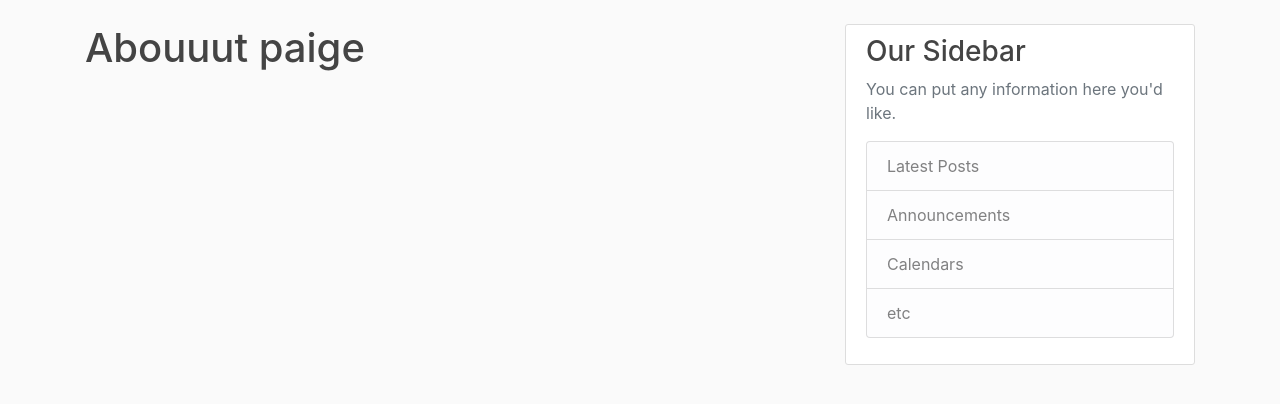
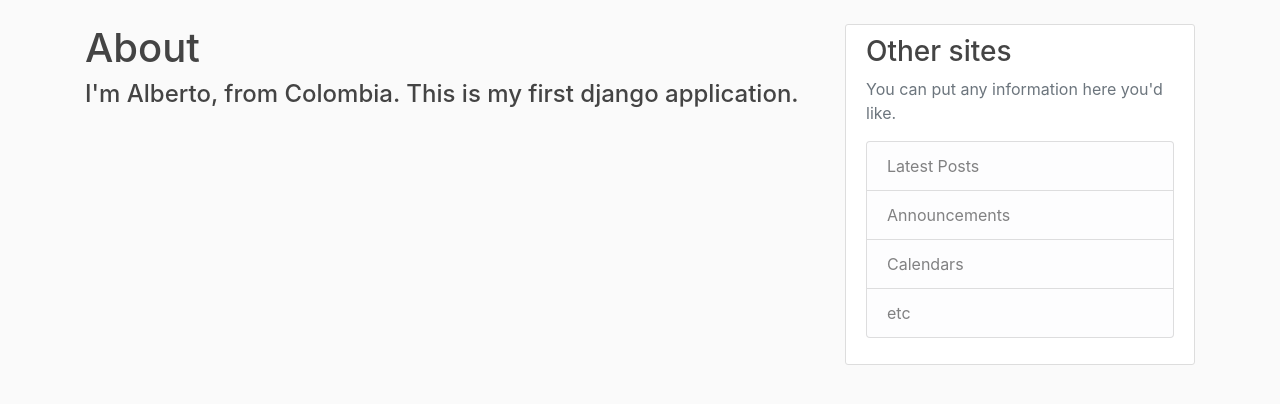
Before and after one commit to albertigno/django-blog-app, a Django app: page /about/ in a window 1280 px wide. Shown: the part 56-460 px from the top of the page. Run offline with Django 3.2, Linux system fonts and the light colour scheme; parts of the project's set-up code (start-up, migrations or seed data) failed here and were passed over; some libraries are stand-ins or nearby versions.

Commit message:
showing 5 instead of 2 post per page

```diff
--- a/blog/templates/blog/about.html
+++ b/blog/templates/blog/about.html
@@ -1,4 +1,5 @@
 {% extends "blog/base.html" %}
 {% block content %}
-    <h1>Abouuut paige</h1>
+    <h1>About</h1>
+    <h4>I'm Alberto, from Colombia. This is my first django application.</h4>
 {% endblock content %}
--- a/blog/templates/blog/base.html
+++ b/blog/templates/blog/base.html
@@ -59,7 +59,7 @@
       </div>
       <div class="col-md-4">
         <div class="content-section">
-          <h3>Our Sidebar</h3>
+          <h3>Other sites</h3>
           <p class='text-muted'>You can put any information here you'd like.
             <ul class="list-group">
               <li class="list-group-item list-group-item-light">Latest Posts</li>
--- a/blog/views.py
+++ b/blog/views.py
@@ -22,13 +22,13 @@ class PostListView(ListView):
     template_name = 'blog/home.html'
     context_object_name = 'posts'
     ordering = ['-date_posted']
-    paginate_by = 2
+    paginate_by = 5
 
 class UserPostListView(ListView):
     model = Post
     template_name = 'blog/user_posts.html'
     context_object_name = 'posts'
-    paginate_by = 2
+    paginate_by = 5
 
     def get_queryset(self):
         user = get_object_or_404(User, username=self.kwargs.get('username'))
--- a/django_project/settings.py
+++ b/django_project/settings.py
@@ -30,7 +30,7 @@ SECRET_KEY = config['SECRET_KEY']
 # SECURITY WARNING: don't run with debug turned on in production!
 DEBUG = False
 
-ALLOWED_HOSTS = ['72.14.191.248','www.mycoolblogapplication.xyz']
+ALLOWED_HOSTS = ['72.14.191.248','www.mycoolblogapplication.xyz','127.0.0.1','localhost']
 
 
 # Application definition
```
